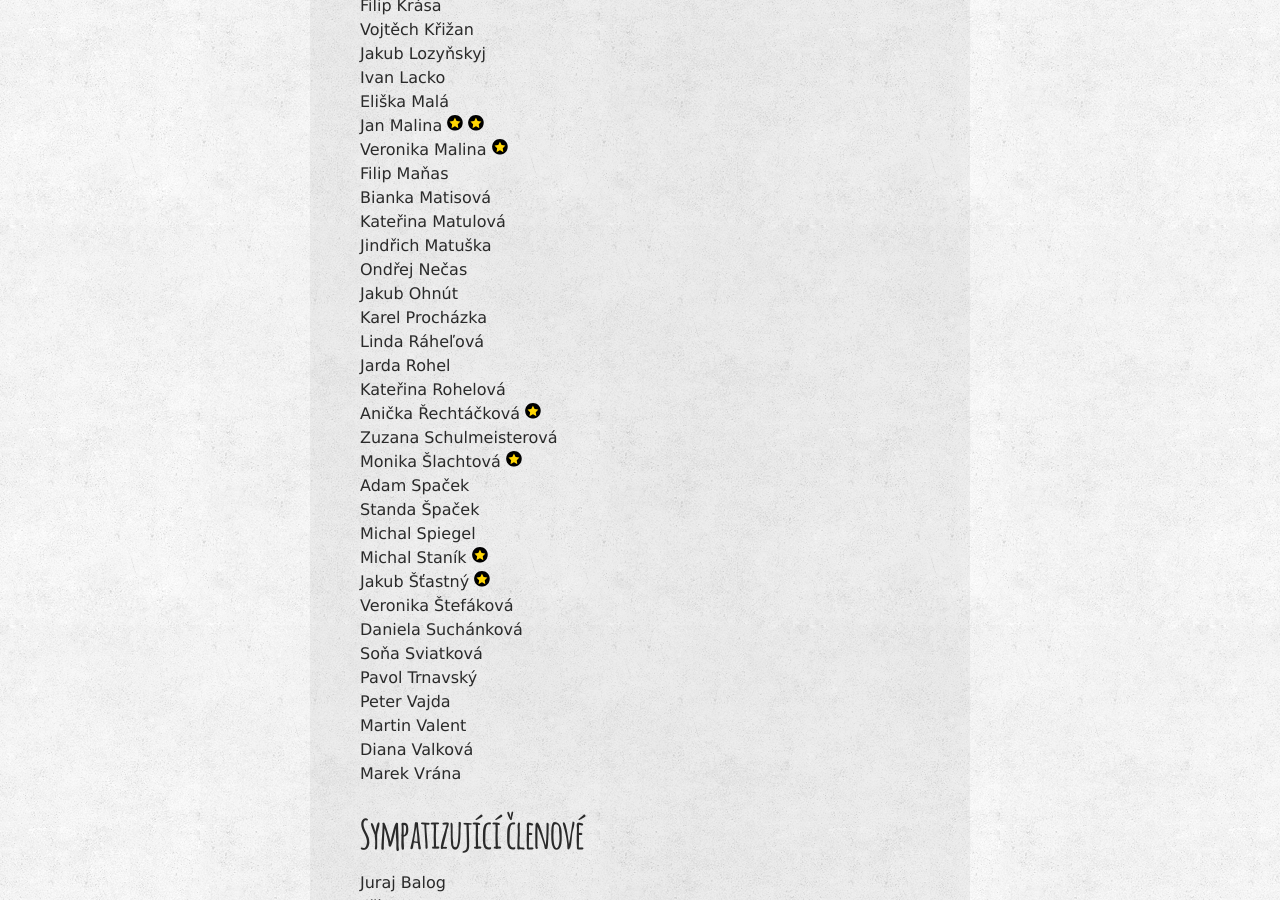
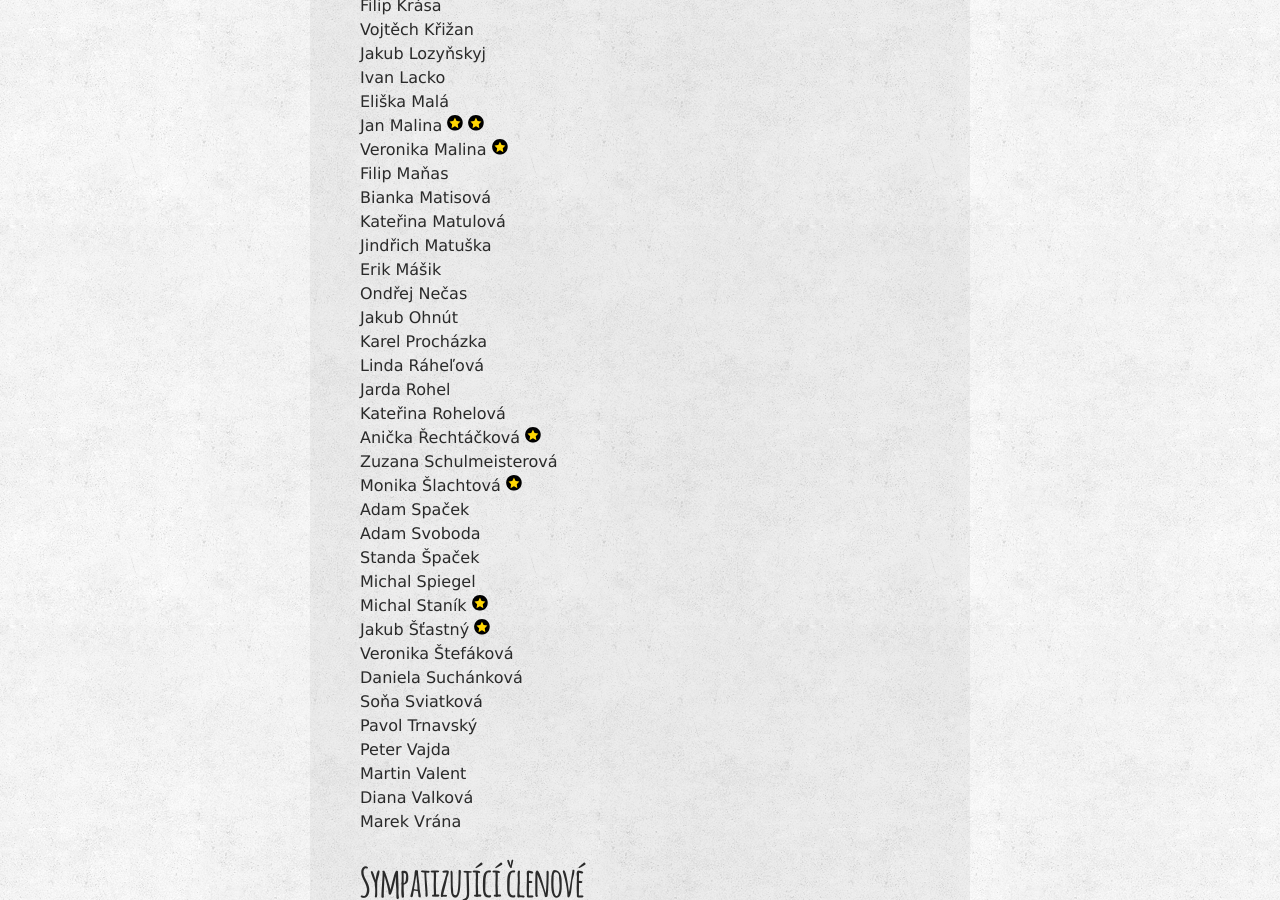
Before and after one commit to zverinec/zverinec-web, a Jekyll site: the page built from _pages/members.md, in a window 1280 px wide and 900 px high, scrolled down 1175 px. Built offline with Jekyll 4.4.1, drawn with Linux system fonts in a browser that asks for light colours; comment, search, counter and statistics services are not loaded.

Commit message:
Add new members to the members list

```diff
--- a/_pages/members.md
+++ b/_pages/members.md
@@ -43,6 +43,7 @@ Filip Maňas<br/>
 Bianka Matisová<br/>
 Kateřina Matulová<br/>
 Jindřich Matuška<br/>
+Erik Mášik<br/>
 Ondřej Nečas<br/>
 Jakub Ohnút<br/>
 Karel Procházka<br/>
@@ -53,6 +54,7 @@ Anička Řechtáčková <img src="img/rad.svg" class="rad" title="Řád příte
 Zuzana Schulmeisterová<br/>
 Monika Šlachtová <img src="img/rad.svg" class="rad" title="Řád přítele severské zvěře za perfektně zvládnutou garanci InterLoSa"/> <br/>
 Adam Spaček<br/>
+Adam Svoboda<br/>
 Standa Špaček<br/>
 Michal Spiegel<br/>
 Michal Staník <img src="img/rad.svg" class="rad" title="Řád přítele severské zvěře za odhodlání pomoct s každou akcí a za záplavu zábavných a zajímavých úloh" /> <br/>
```
Also changed, not shown: other parts of _pages/members.md (+1 -0 lines).
